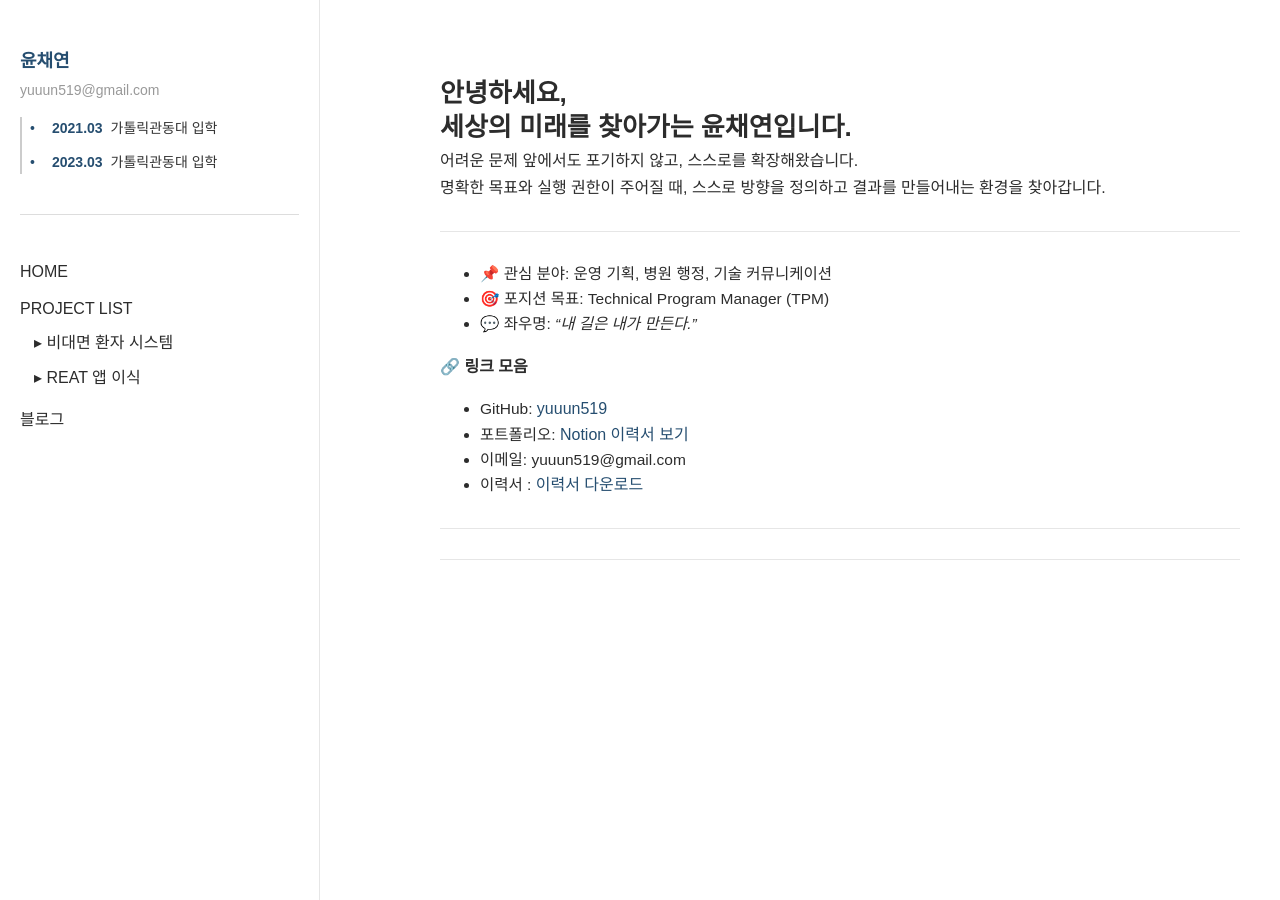
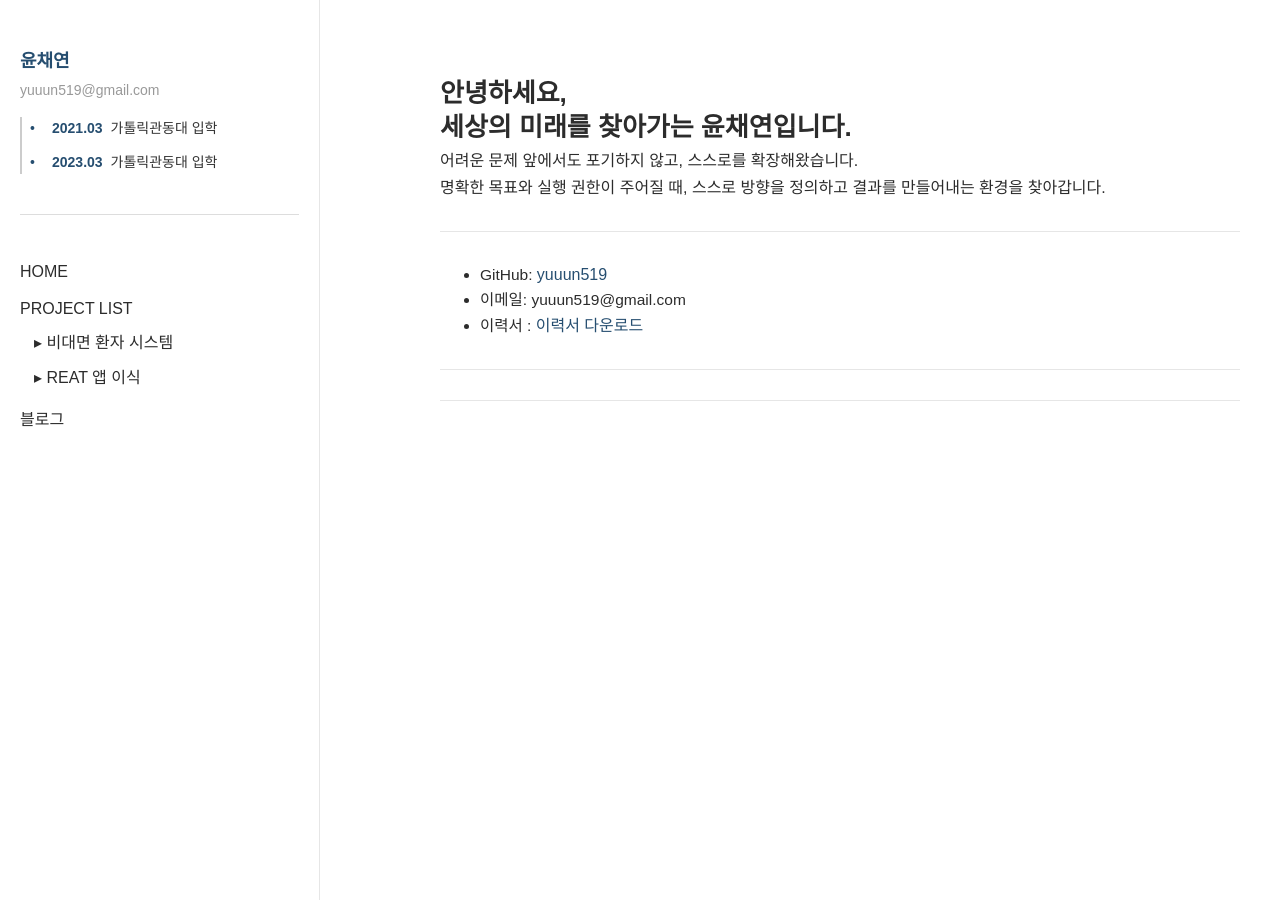
Before and after one commit to yuuun519/yuuun519.github.io, a Jekyll site: the page built from index.md, in a window 1280 px wide. Built offline with Jekyll 4.4.1, drawn with Linux system fonts in a browser that asks for light colours; some web fonts are replaced.

Commit message:
ver 0.0.16

```diff
--- a/index.md
+++ b/index.md
@@ -11,16 +11,7 @@ title: 윤채연 - 포토폴리오
 
 ---
 
-
-
-
-- 📌 관심 분야: 운영 기획, 병원 행정, 기술 커뮤니케이션
-- 🎯 포지션 목표: Technical Program Manager (TPM)
-- 💬 좌우명: _“내 길은 내가 만든다.”_
-
-**🔗 링크 모음**
 - GitHub: [yuuun519](https://github.com/yuuun519)
-- 포트폴리오: [Notion 이력서 보기](https://notion.so/your-resume-link)
 - 이메일: yuuun519@gmail.com
 - 이력서 : [이력서 다운로드](/assets/3.신청서식.pdf)
 
```
